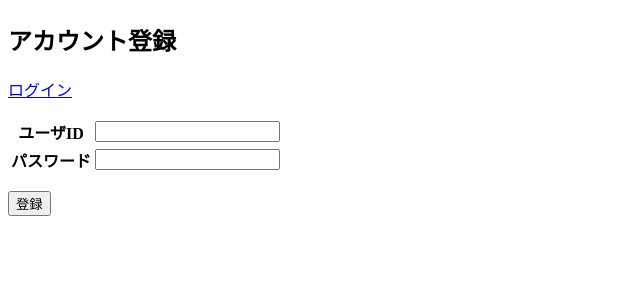
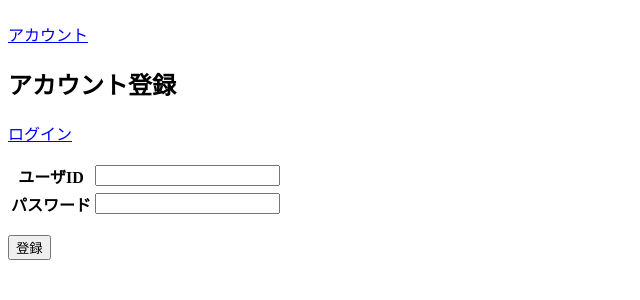
Before and after one commit to IanBrison/TestBlog, a PHP site: template presentation/views/account/signup.twig in a window 1280 px wide. Shown: the part 58-358 px from the top of the page, without its empty margins (0-640 px from the left). Run offline with PHP 8.4, Linux system fonts and the light colour scheme; the template is opened without the code that fills it, so the values that code supplies are empty; some libraries are stand-ins or nearby versions.

Commit message:
add the link to account page

```diff
--- a/presentation/views/layout.twig
+++ b/presentation/views/layout.twig
@@ -10,6 +10,7 @@
     </div>
 
     <div id="main">
+        <a href="/account">アカウント</a>
         {% block content %}
         {% endblock %}
     </div>
```
